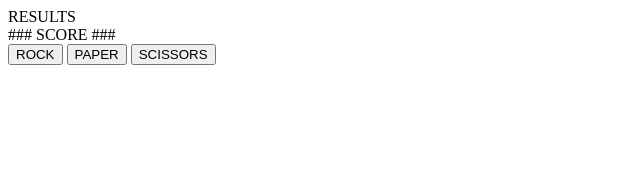
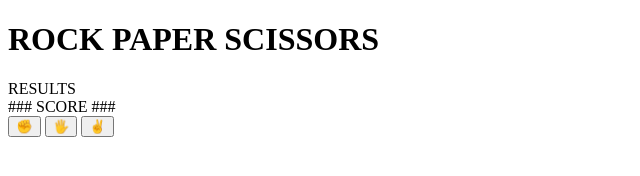
Before and after one commit to RiviCodes/rock-paper-scissors, a plain HTML site: page index.html in a window 1280 px wide. Shown: the whole page, without its empty margins (0-640 px from the left). Drawn offline with Linux system fonts and the light colour scheme.

Commit message:
Edit buttons content, minor fixes

```diff
--- a/index.html
+++ b/index.html
@@ -10,13 +10,17 @@
 
 <body>
 
-  <div>RESULTS</div>
+  <h1 id='rps-header'>ROCK PAPER SCISSORS</h1>
+
+  <div id='results-header'>RESULTS</div>
   <div class='score-container'></div>
   <div class='round-score'>### SCORE ###</div>
 
-  <button class='rock'>ROCK</button>
-  <button class='paper'>PAPER</button>
-  <button class='scissors'>SCISSORS</button>
+  <div id='buttons-container'>
+    <button class='rock'>✊</button>
+    <button class='paper'>🖐</button>
+    <button class='scissors'>✌️</button>
+  </div>
 
 </body>
 
```
